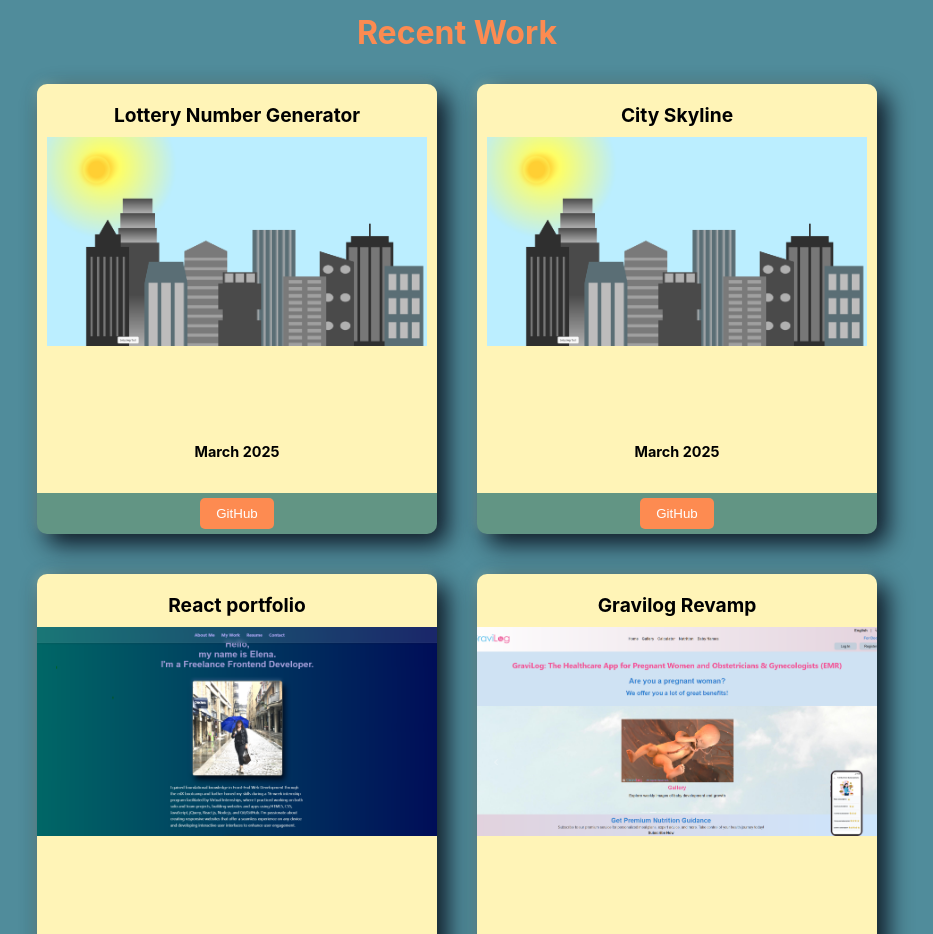
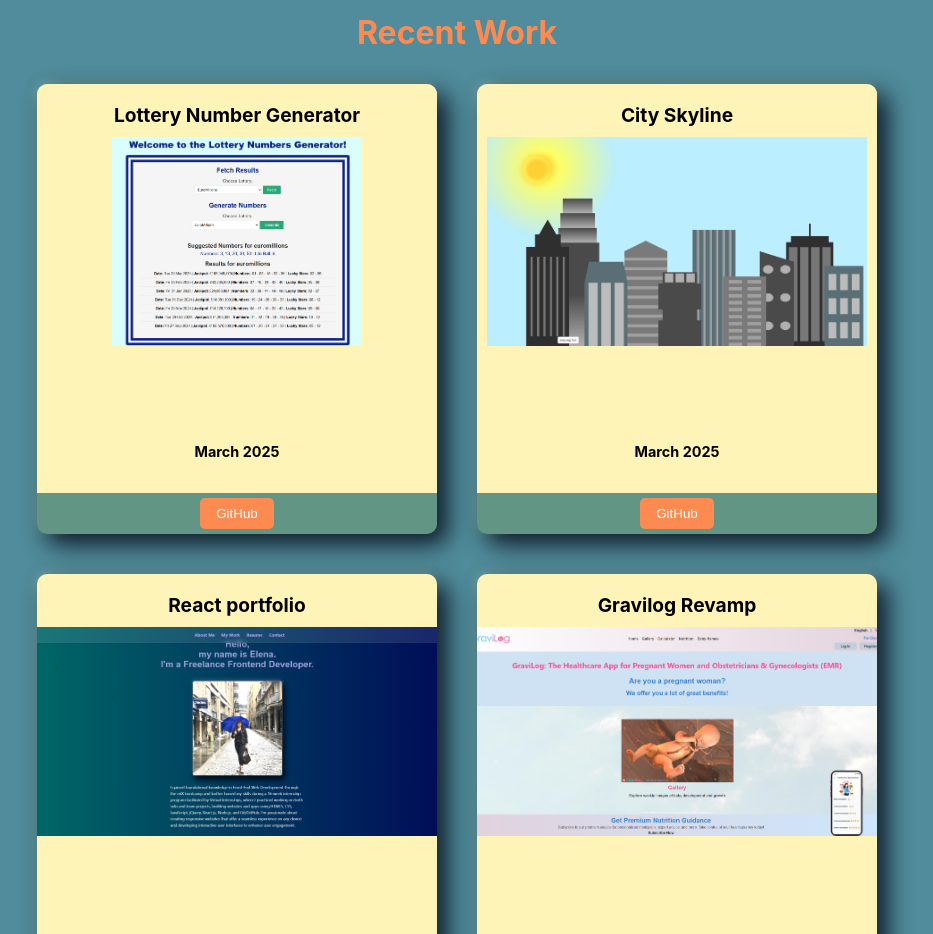
Before and after one commit to RusLena/react-portfolio, a React (Create React App) app: page / in a window 1280 px wide. Shown: the part 1180-2114 px from the top of the page, without its empty margins (183-1116 px from the left). Built offline with nearby package versions, Linux system fonts and the light colour scheme.

Commit message:
replace scrindhot

```diff
--- a/src/MyWork/MyWork.js
+++ b/src/MyWork/MyWork.js
@@ -23,7 +23,7 @@ const MyWork = () => {
           <div className="project-content">
             <h3>Lottery Number Generator</h3>
             <div className="project-image">
-              <img className="project-img" src="./images/project8.png" alt="freecodecamp project" />
+              <img className="project-img" src="./images/project9.png" alt="freecodecamp project" />
             </div>
             <p>This project is a web-based lottery numbers generating tool designed to generate random lottery numbers for various UK lotteries, such as EuroMillions, Lotto, and Set for Life. It fetches and displays historical lottery results and provides users with suggested numbers based on selected lotteries. The app features a user-friendly interface built using HTML, CSS, and JavaScript, with a Flask-based backend to handle the scraping of results and number generation. </p>
             <strong className="date">March 2025</strong>
```
